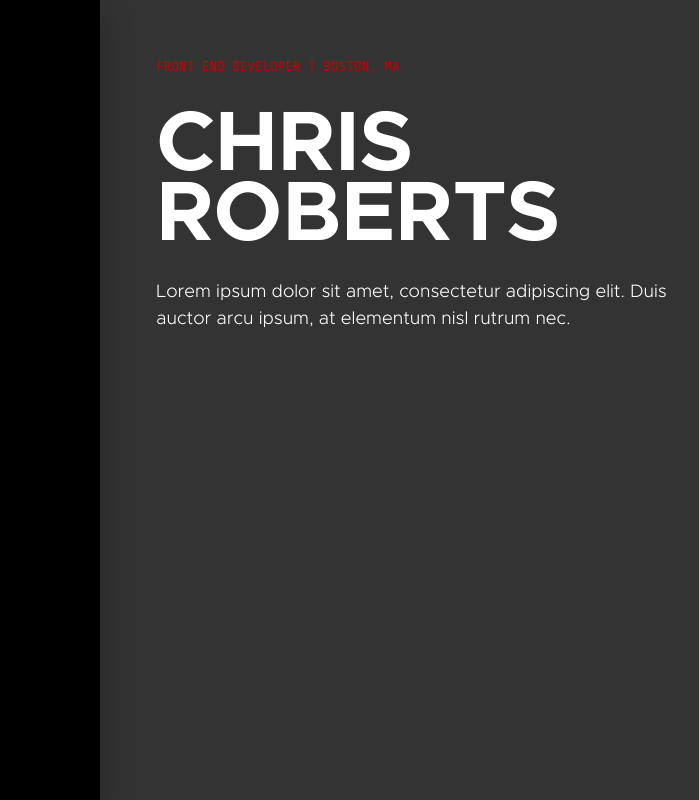
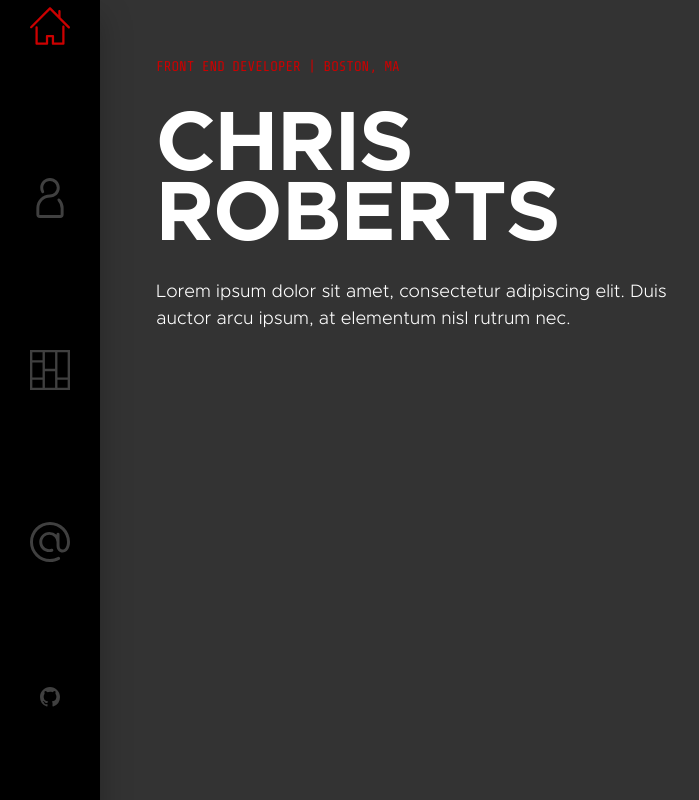
Before and after one commit to therstyle/chrisrobertsweb, a Vue app: page / in a window 1280 px wide. Shown: the whole page, without its empty margins (0-699 px from the left). Built offline with nearby package versions, Linux system fonts and the light colour scheme.

Commit message:
Added icons to nav Optimized SVG icons

```diff
--- a/src/components/Sidebar.vue
+++ b/src/components/Sidebar.vue
@@ -7,19 +7,27 @@
     <div class="main-nav--internal">
       <ul>
         <li>
-          <a href="#"></a>
+          <a href="#" class="menu-home active">
+            <svg fill="none" xmlns="http://www.w3.org/2000/svg"><g clip-path="url(#clip0)" fill="#C00"><path d="M33.406 19.624c-.65 0-1.152.501-1.152 1.154v15.758h-8.175v-6.434c0-.604-.503-1.132-1.112-1.132h-5.91c-.65 0-1.174.528-1.174 1.132v6.434H7.728V21.301c0-.608-.502-1.113-1.152-1.113A1.12 1.12 0 0 0 5.465 21.3v16.39a1.12 1.12 0 0 0 1.11 1.113h10.482a1.12 1.12 0 0 0 1.11-1.114v-6.435h3.647v6.435c0 .608.504 1.114 1.153 1.114h10.44a1.12 1.12 0 0 0 1.11-1.114V20.778c0-.653-.503-1.154-1.11-1.154z"/><path d="M39.673 20.523l-9.097-9.136V5.158c0-.648-.524-1.15-1.173-1.15-.608 0-1.111.502-1.111 1.15v3.944l-7.505-7.548c-.23-.233-.503-.358-.775-.358-.314 0-.587.13-.817.358L.35 20.398c-.452.451-.482 1.176 0 1.592.42.483 1.141.452 1.593 0L20.012 3.964 38.039 22.16c.187.188.46.295.817.295.314 0 .587-.107.817-.295.42-.42.451-1.18 0-1.637z"/></g><defs><clipPath id="clip0"><path fill="#fff" d="M0 0h40v40H0z"/></clipPath></defs></svg>
+          </a>
         </li>
 
         <li>
-          <a href="#"></a>
+          <a href="#" class="menu-resume">
+            <svg fill="none" xmlns="http://www.w3.org/2000/svg"><path d="M30.02 20.95a1.476 1.476 0 0 0-2.081-.09 1.476 1.476 0 0 0-.09 2.083 10.662 10.662 0 0 1 2.81 7.22V36.5a.546.546 0 0 1-.54.541H9.865a.546.546 0 0 1-.541-.541v-6.336c0-5.885 4.787-10.664 10.664-10.664 5.377 0 9.754-4.377 9.754-9.754S25.372 0 19.996 0c-5.377 0-9.754 4.377-9.754 9.754 0 1.607.401 3.205 1.155 4.615a1.473 1.473 0 0 0 2 .598 1.473 1.473 0 0 0 .599-2 6.807 6.807 0 0 1 6-10.016 6.807 6.807 0 0 1 6.803 6.803 6.807 6.807 0 0 1-6.803 6.803c-7.508 0-13.615 6.107-13.615 13.615v6.336A3.495 3.495 0 0 0 9.873 40h20.254a3.495 3.495 0 0 0 3.492-3.492v-6.336a13.59 13.59 0 0 0-3.599-9.221z" fill="#fff" fill-opacity=".5"/></svg>
+          </a>
         </li>
 
         <li>
-          <a href="#"></a>
+          <a href="#" class="menu-portfolio">
+            <svg fill="none" xmlns="http://www.w3.org/2000/svg"><path d="M0 0v40h40V0H0zm37.656 27.422H27.448V2.344h10.208v25.078zm-12.552-8.594H14.896V2.344h10.208v16.484zm-12.552 8.594H2.344V12.578h10.208v14.844zm2.344-6.25h10.208v16.484H14.896V21.172zM12.552 2.344v7.89H2.344v-7.89h10.208zM2.344 29.766h10.208v7.89H2.344v-7.89zm25.104 7.89v-7.89h10.208v7.89H27.448z" fill="#fff" fill-opacity=".5"/></svg>
+          </a>
         </li>
 
         <li>
-          <a href="#"></a>
+          <a href="#">
+            <svg fill="none" xmlns="http://www.w3.org/2000/svg"><path d="M34.14 5.86C30.36 2.083 25.343 0 20 0 14.656 0 9.64 2.082 5.86 5.86 2.083 9.64 0 14.657 0 20c0 5.344 2.082 10.36 5.86 14.14C9.64 37.917 14.657 40 20 40c3.254 0 6.475-.795 9.336-2.312a1.474 1.474 0 0 0-1.377-2.606A17.071 17.071 0 0 1 20 37.049C10.598 37.05 2.95 29.402 2.95 20S10.599 2.95 20 2.95c9.402 0 17.05 7.648 17.05 17.05 0 3.164-.886 4.967-1.632 5.918-.795 1.025-1.86 1.607-2.926 1.607-1.484 0-2.984-1.18-2.984-3.82V12.22a1.48 1.48 0 0 0-1.475-1.475 1.48 1.48 0 0 0-1.476 1.475v.648a10.083 10.083 0 0 0-7.172-2.984C13.803 9.877 9.262 14.418 9.262 20s4.541 10.123 10.123 10.123c.992 0 1.967-.14 2.902-.426a1.48 1.48 0 0 0 .992-1.836 1.48 1.48 0 0 0-1.836-.992 7.267 7.267 0 0 1-2.058.303c-3.95 0-7.172-3.213-7.172-7.172 0-3.95 3.213-7.172 7.172-7.172A7.175 7.175 0 0 1 26.557 20v3.705c0 4.443 2.984 6.77 5.935 6.77 1.975 0 3.893-1 5.254-2.745C39.22 25.836 40 23.164 40 20c0-5.344-2.082-10.36-5.86-14.14z" fill="#fff" fill-opacity=".5"/></svg>
+          </a>
         </li>
       </ul>
     </div>
@@ -27,11 +35,15 @@
     <div class="main-nav--external">
       <ul>
         <li>
-          <a href="#"></a>
+          <a href="#" class="menu-github">
+            <svg fill="none" xmlns="http://www.w3.org/2000/svg"><path fill-rule="evenodd" clip-rule="evenodd" d="M10 0C4.475 0 0 4.475 0 10a9.994 9.994 0 0 0 6.838 9.488c.5.087.687-.213.687-.476 0-.237-.013-1.024-.013-1.862-2.512.463-3.162-.612-3.362-1.175-.113-.287-.6-1.175-1.025-1.412-.35-.188-.85-.65-.013-.663.788-.013 1.35.725 1.538 1.025.9 1.512 2.337 1.087 2.912.825.088-.65.35-1.088.638-1.338-2.225-.25-4.55-1.112-4.55-4.937 0-1.088.387-1.987 1.025-2.688-.1-.25-.45-1.274.1-2.65 0 0 .837-.262 2.75 1.026a9.28 9.28 0 0 1 2.5-.338c.85 0 1.7.112 2.5.337 1.912-1.3 2.75-1.024 2.75-1.024.55 1.375.2 2.4.1 2.65.637.7 1.025 1.587 1.025 2.687 0 3.838-2.337 4.688-4.562 4.938.362.312.675.912.675 1.85 0 1.337-.013 2.412-.013 2.75 0 .262.188.574.688.474A10.016 10.016 0 0 0 20 10c0-5.525-4.475-10-10-10z" fill="#fff" fill-opacity=".5"/></svg>
+          </a>
         </li>
 
         <li>
-          <a href="#"></a>
+          <a href="#" class="menu-linkedin">
+            <svg fill="none" xmlns="http://www.w3.org/2000/svg"><path d="M20 12.161v7.394h-4.287v-6.898c0-1.733-.62-2.916-2.171-2.916-1.185 0-1.89.797-2.2 1.568-.113.276-.142.66-.142 1.045v7.201H6.912s.058-11.684 0-12.895H11.2v1.828l-.028.042h.028v-.042c.57-.877 1.587-2.13 3.864-2.13C17.885 6.357 20 8.2 20 12.16zM2.426.444C.96.444 0 1.407 0 2.672 0 3.91.932 4.9 2.37 4.9h.028c1.496 0 2.426-.991 2.426-2.23C4.795 1.408 3.894.445 2.426.445zM.255 19.555H4.54V6.66H.255v12.895z" fill="#7F7F7F"/></svg>
+          </a>
         </li>
       </ul>
     </div>
@@ -63,5 +75,63 @@ nav.main-nav {
     padding: 0;
     margin: 0;
   }
+
+  ul {
+    height: 100%;
+    display: flex;
+    flex-direction: column;
+  }
+
+  li {
+    display: flex;
+    justify-content: center;
+
+    > a {
+      display: block;
+
+      &.active {
+        svg {
+          opacity: 1;
+        }
+      }
+
+      &:hover {
+        svg {
+          opacity: 1;
+        }
+      }
+    }
+  }
+}
+
+.main-nav--logo {
+}
+
+.main-nav--internal {
+  li {
+    a {
+      padding: .5vw 1vw;
+    }
+  }
+
+   svg {
+    max-width: 40px;
+    opacity: 0.5;
+    transition: 0.3s ease-in-out;
+  }
+}
+
+.main-nav--external {
+  li {
+    a {
+
+    }
+  }
+
+  svg {
+    max-width: 20px;
+    opacity: 0.5;
+    transition: 0.3s ease-in-out;
+  }
 }
 </style>
```
Also changed, not shown: src/assets/images/icon-home.svg, src/assets/images/icon-linkedin.svg.
